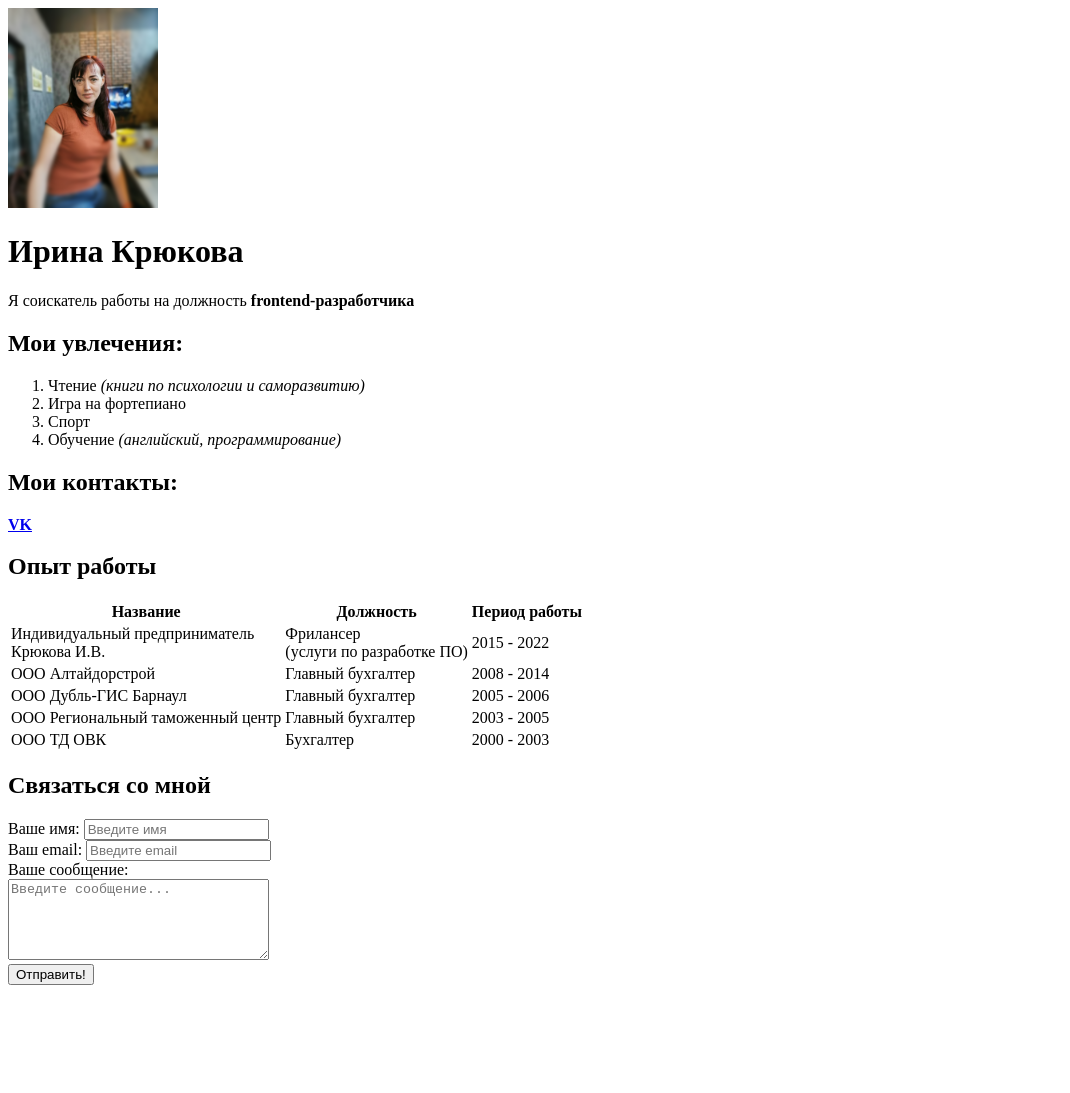
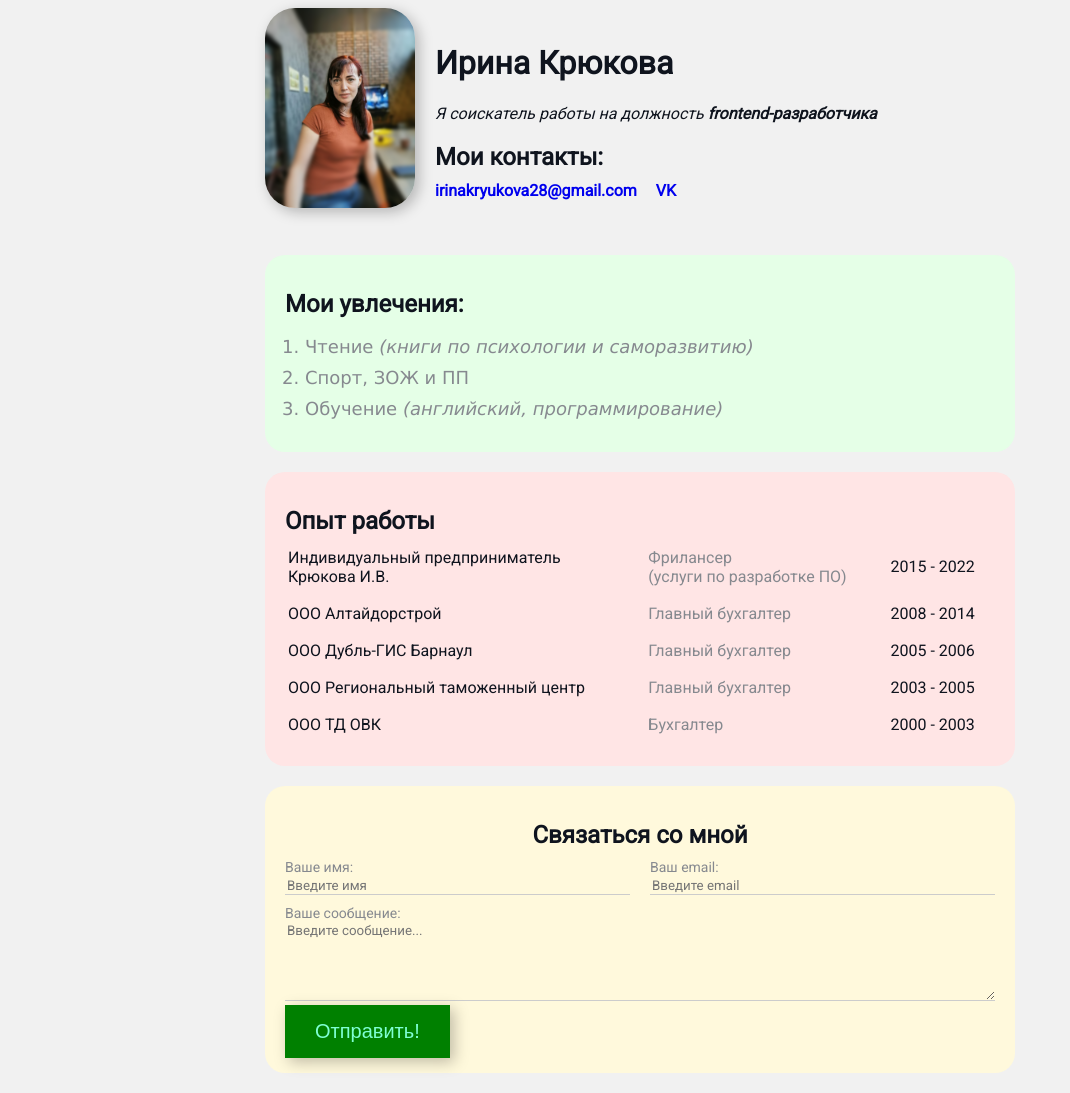
Before and after one commit to IrinaKryukova/Resume, a plain HTML site: page index.html in a window 1280 px wide. Shown: the whole page, without its empty margins (0-1070 px from the left). Before the commit the page ends 993 px from the top, so only its background shows below. Drawn offline with Linux system fonts and the light colour scheme.

Commit message:
Add styles

```diff
--- a/index.html
+++ b/index.html
@@ -7,35 +7,43 @@
     <meta name="keywords" content="irina, resume, html, css, javascript">
     <meta name="description" content="Это сайт резюме Ирины">
     <title>Irina Resume</title>
+    <link rel="stylesheet" href="styles.css">
 </head>
 <body>
-    <img src="Avatar.png" width="150" alt="Здесь мое фото">
+    <div class="container">
+
+        <div class="info">
+            <div>
+                <img class="avatar" src="Avatar.png" width="150" alt="Здесь мое фото">
+            </div>
+
+            <div class="card">
                 <h1>Ирина Крюкова</h1>
                 <p>Я соискатель работы на должность <strong>frontend-разработчика</strong></p>
-    <h2>Мои увлечения:</h2>
-    <ol>
-        <li>Чтение <em>(книги по психологии и саморазвитию)</em></li>
-        <li>Игра на фортепиано</li>
-        <li>Спорт</li>
-        <li>Обучение <em>(английский, программирование)</em></li>
-    </ol>
-
                 <h2><strong>Мои контакты:</strong></h2>
 
-    <!--<a href="irinakryukova28@gmail.com" target="_blank"><strong>Email</strong></a>-->
+                <a class="active" href="#" target="_blank"><strong>irinakryukova28@gmail.com</strong></a>
                 <!--<a href="IrinaKriukova" target="_blank"><strong>Telegram</strong></a>-->
                 <a href="https://vk.com/id337313188" target="_blank"><strong>VK</strong></a>
 
+            </div>
+        </div>
 
+        <div class="card bg-green">
+            <h2>Мои увлечения:</h2>
+            <ol class="hobbies list">
+                <li>Чтение <em>(книги по психологии и саморазвитию)</em></li>
+                <li>Спорт, ЗОЖ и ПП</li>
+                <li>Обучение <em>(английский, программирование)</em></li>
+            </ol>
+        </div>
+
+
+
+        <div class="card bg-red">
             <h2>Опыт работы</h2>
-    <table>
-        <thead>
-            <tr>
-                <th>Название</th>
-                <th>Должность</th>
-                <th>Период работы</th>
-            </tr>
-        </thead>
+            <table class="table">
+
                 <tbody>
                     <tr>
                         <td>Индивидуальный предприниматель
@@ -72,27 +80,35 @@
                     </tr>
                 </tbody>
             </table>
+        </div>
 
+        <div class="card bg-yellow">
+
+            <form class="form">
                 <h2>Связаться со мной</h2>
 
-    <form>
-        <div>
+                <div class="form-row">
+                    <div class="form_elem">
                         <label for="name">Ваше имя:</label>
                         <input type="text" id="name" placeholder="Введите имя">
                     </div>
-        <div>
+                    <div class="form_elem">
                         <label for="email">Ваш email:</label>
                         <input type="email" id="email" placeholder="Введите email">
                     </div>
-        <div>
+                </div>
+
+                <div class="form_elem">
                     <label for="message">Ваше сообщение:</label>
-            <br>
                     <textarea name="message" id="message" cols="30" rows="5"
                     placeholder="Введите сообщение..."></textarea>
                 </div>
 
-        <button type="submit">Отправить!</button>
+                <button class="btn" type="submit">Отправить!</button>
 
             </form>
+        </div>
+
+    </div>
 </body>
 </html>
--- /dev/null
+++ b/styles.css
@@ -0,0 +1,150 @@
+@import url('https://fonts.googleapis.com/css2?family=Roboto&display=swap');
+
+body {
+    font-family: 'Roboto', sans-serif;
+    font-size: 16px;
+    font-weight: normal;
+    background: #f1f1f1;
+    color: #0f141e;
+}
+
+.container {
+    max-width: 750px;
+    margin: auto;
+}
+
+
+.avatar {
+    border-radius: 30px;
+    box-shadow: 4px 4px 14px rgba(0, 0, 0, 0.25);
+}
+
+.info p {
+    font-style: italic;
+}
+.hobbies {
+    font-family: Verdana, Geneva, Tahoma, sans-serif;
+    font-size: 18px;
+}
+
+.card {
+    /*border: 1px solid black;*/
+    border-radius: 20px;
+    /*background: #fff;*/
+    padding: 15px 20px;
+    margin-bottom: 20px;
+}
+
+.card h2 {
+    margin-bottom: 10px;
+}
+.info {
+    margin-bottom: 20px;
+    display: flex;
+}
+
+@media (max-width: 650px) {
+    .info {
+        display: block;
+        text-align: center;
+    }
+}
+.bg-yellow {
+    background: #fff9dc;
+}
+
+.bg-red {
+    background: #ffe5e5;
+}
+
+.bg-green {
+    background: #e5ffe7;
+}
+
+a {
+    margin-right: 15px;
+    text-decoration: none;
+}
+a:hover {
+    color: blue;
+    font-weight: bold;
+    text-decoration: underline;
+}
+
+a:active {
+    color: orange;
+    font-weight: 700;
+}
+
+.form h2 {
+    text-align: center;
+}
+
+.form-row {
+    margin-bottom: 10px;
+    display: flex;
+}
+
+.form-row .form_elem {
+    /*display: inline-block;*/
+    margin-right: 20px;
+    width: 50%;
+    /*width: calc(50% - 20px);*/
+}
+
+.form-row .form_elem:last-child {
+    margin-right: 0;
+}
+
+.form_elem label {
+    display: block;
+    font-size: 14px;
+    color: #86898f;
+}
+
+.form_elem input,
+.form_elem textarea {
+    width: 100%;
+    box-sizing: border-box;
+    border: none;
+    background: transparent;
+    border-bottom: 1px solid #ccc;
+    color: #000;
+    padding: 15 px 0 10px;
+    outline: none;
+    font-family: inherit;
+}
+.btn {
+    background: green;
+    color: aquamarine;
+    padding: 15px 30px;
+    border: none;
+    box-shadow: 4px 4px 14px rgba(0, 0, 0, 0.25);
+    font-size: 20px;
+}
+
+.btn:hover {
+    opacity: .7;
+    cursor: pointer;
+}
+
+.list {
+    padding: 0 20px;
+}
+
+.list li {
+    color: #86898f;
+    margin-bottom: 10px;
+}
+
+.table {
+    width: 100%;
+}
+
+.table td {
+    padding-bottom: 15px;
+}
+
+.table td:nth-child(2) {
+    color: #86898f;
+}
```
Lines whose indentation alone changed are shown as unchanged.
